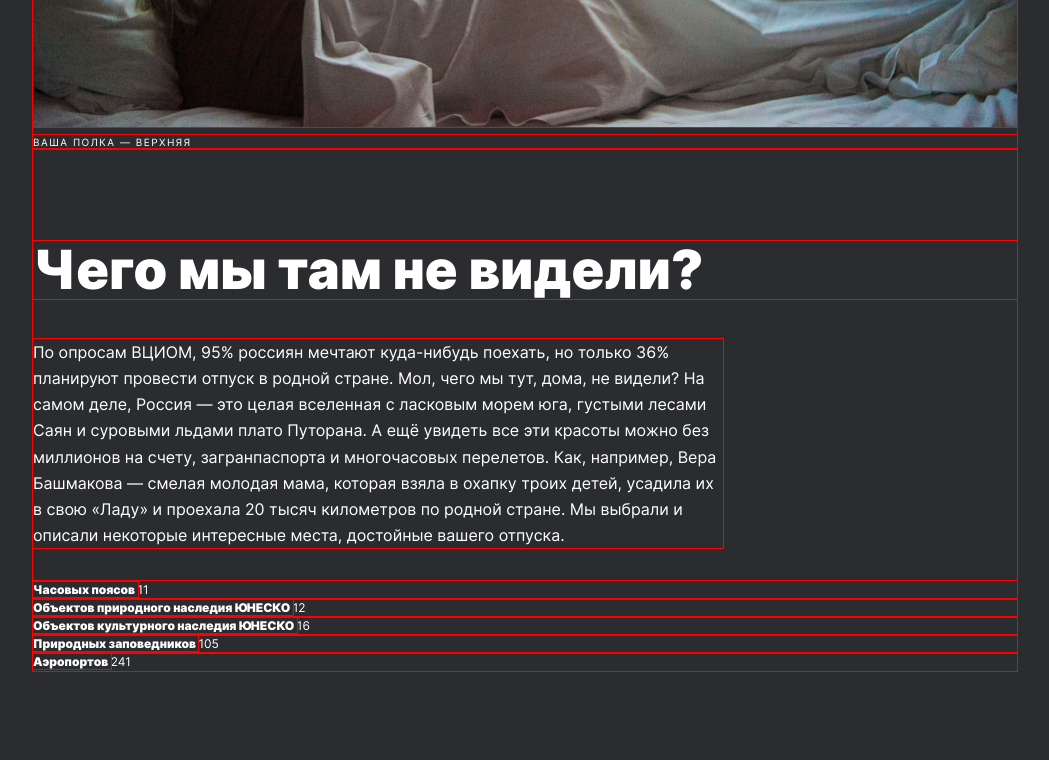
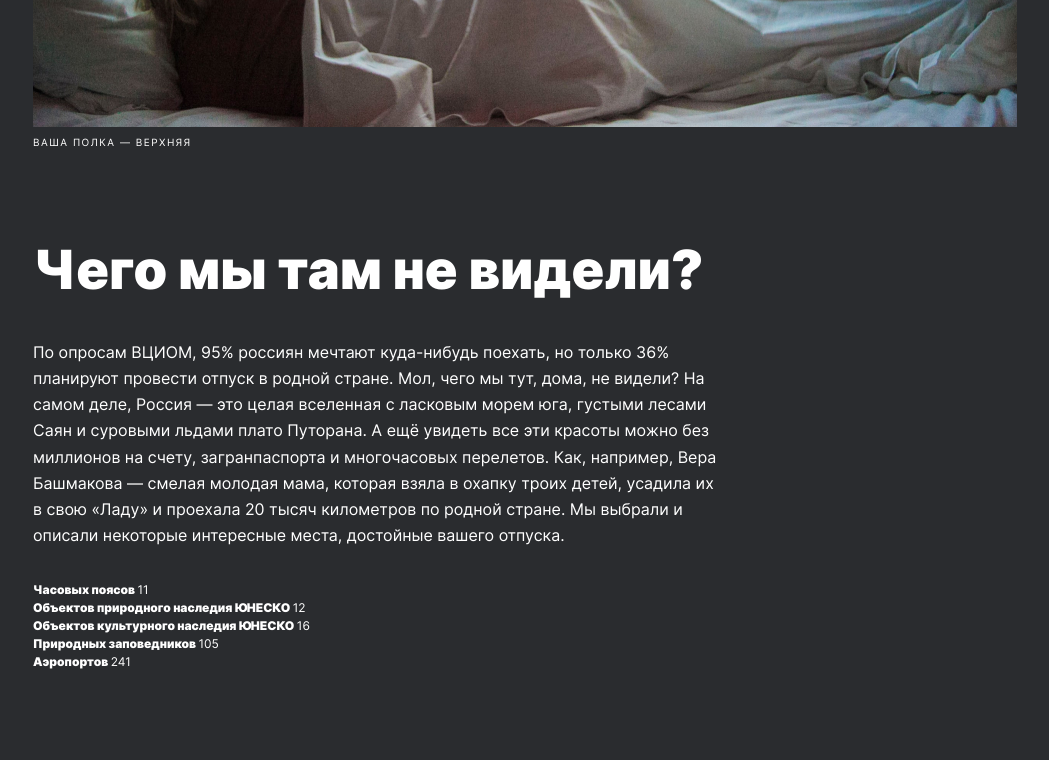
Before and after one commit to maximKaschitskiy/russian-travel, a plain HTML site: page index.html in a window 1280 px wide. Shown: the part 980-1740 px from the top of the page, without its empty margins (115-1164 px from the left). Drawn offline with Linux system fonts and the light colour scheme.

Commit message:
one more try

```diff
--- a/blocks/intro/__list/intro__list.css
+++ b/blocks/intro/__list/intro__list.css
@@ -1,10 +1,8 @@
 .intro__list {
   margin-top: 33px;
   margin-bottom: 0;
-  height: 90px;
   list-style-type: none;
   padding: 0;
-  height: auto;
 }
 
 @media screen and (max-width: 320px) {
--- a/blocks/photo-grid/__item/photo-grid__item.css
+++ b/blocks/photo-grid/__item/photo-grid__item.css
@@ -1,4 +1,4 @@
 .photo-grid__item {
   z-index: -1;
-  max-width: 100%
+  max-width: 100%;
 }
--- a/pages/index.css
+++ b/pages/index.css
@@ -40,7 +40,3 @@
 @import url(../blocks/footer/__link-item/footer__link-item.css);
 @import url(../blocks/footer/__link/footer__link.css);
 @import url(../blocks/footer/__copyright/footer__copyright.css);
-
-* {
-    outline: 1px solid red;
-}
```
